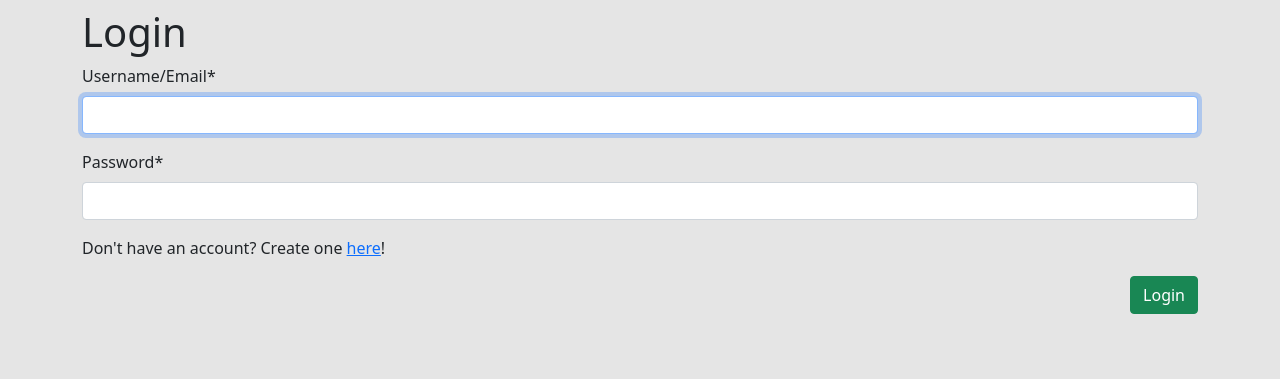
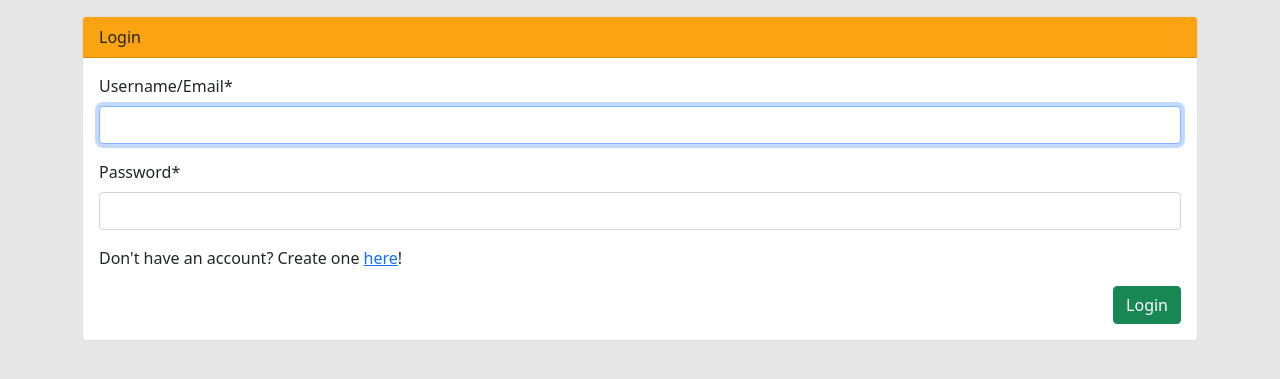
Before and after one commit to FerranPalmaC/DjangoBlog, a Django app: page /login/ in a window 1280 px wide. Shown: the part 56-435 px from the top of the page. Run offline with Django 4.2, Linux system fonts and the light colour scheme; some libraries are stand-ins or nearby versions.

Commit message:
Login form style changed

```diff
--- a/members/templates/members/login.html
+++ b/members/templates/members/login.html
@@ -1,10 +1,21 @@
 {% extends 'base.html' %}
 {% load crispy_forms_tags %}  {% block content %}
-{% block title %} <h1>Login</h1> {% endblock %}
-<form method="POST">
-    {% csrf_token %}{{ form|crispy }}
-    <p>Don't have an account? Create one <a href="{% url 'members:register' %}">here</a>!</p>
-    <button type="submit" class="btn btn-success">Login</button>
-</form>
+
+<div class="card mt-3 mb-1">
+    <div class="card-header"> Login
+    </div>
+    <div class="card-body flex-row">
+    <form method="POST">
+        {% csrf_token %}{{ form|crispy }}
+        <div class="flex-row justify-content-between">
+            <p>
+            Don't have an account? Create one
+            <a href="{% url 'members:register' %}">here</a>!
+            </p>
+            <button type="submit" class="btn btn-success">Login</button>
+        </div>
+    </form>
+    </div>
+</div>
 
 {% endblock %}
```
